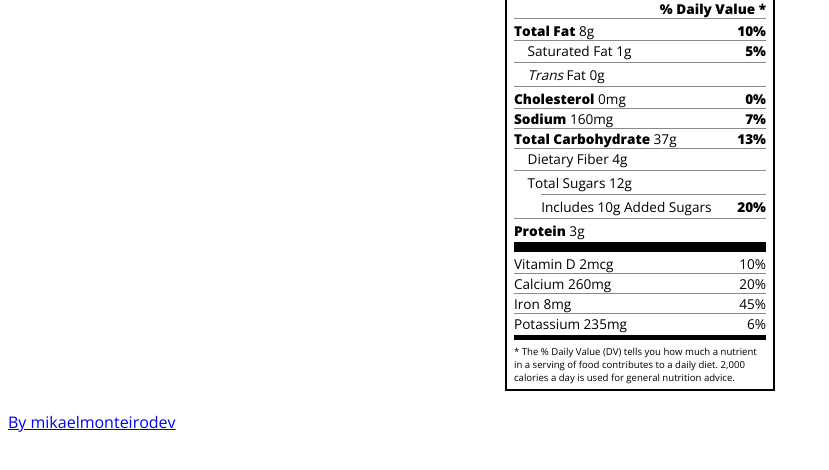
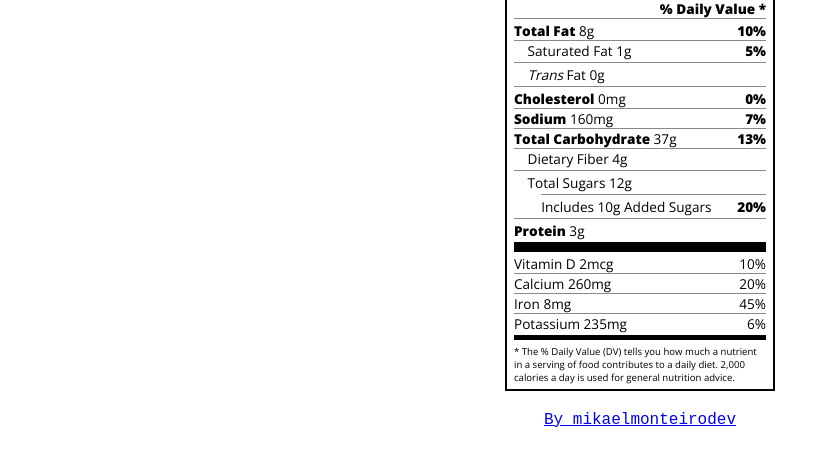
Before and after one commit to mikaelmonteirodev/Project-Nutrition-Label, a plain HTML site: page index.html in a window 1280 px wide. Shown: the part 184-654 px from the top of the page, without its empty margins (0-829 px from the left). Drawn offline with nearby package versions, Linux system fonts and the light colour scheme.

Commit message:
Update styles.css

```diff
--- a/styles.css
+++ b/styles.css
@@ -84,3 +84,9 @@ p {
   font-size: 0.6rem;
   margin: 5px 0;
 }
+
+footer {
+  font-family: 'Courier New', Courier, monospace;
+  font-size: medium;
+  text-align: center;
+}
```
